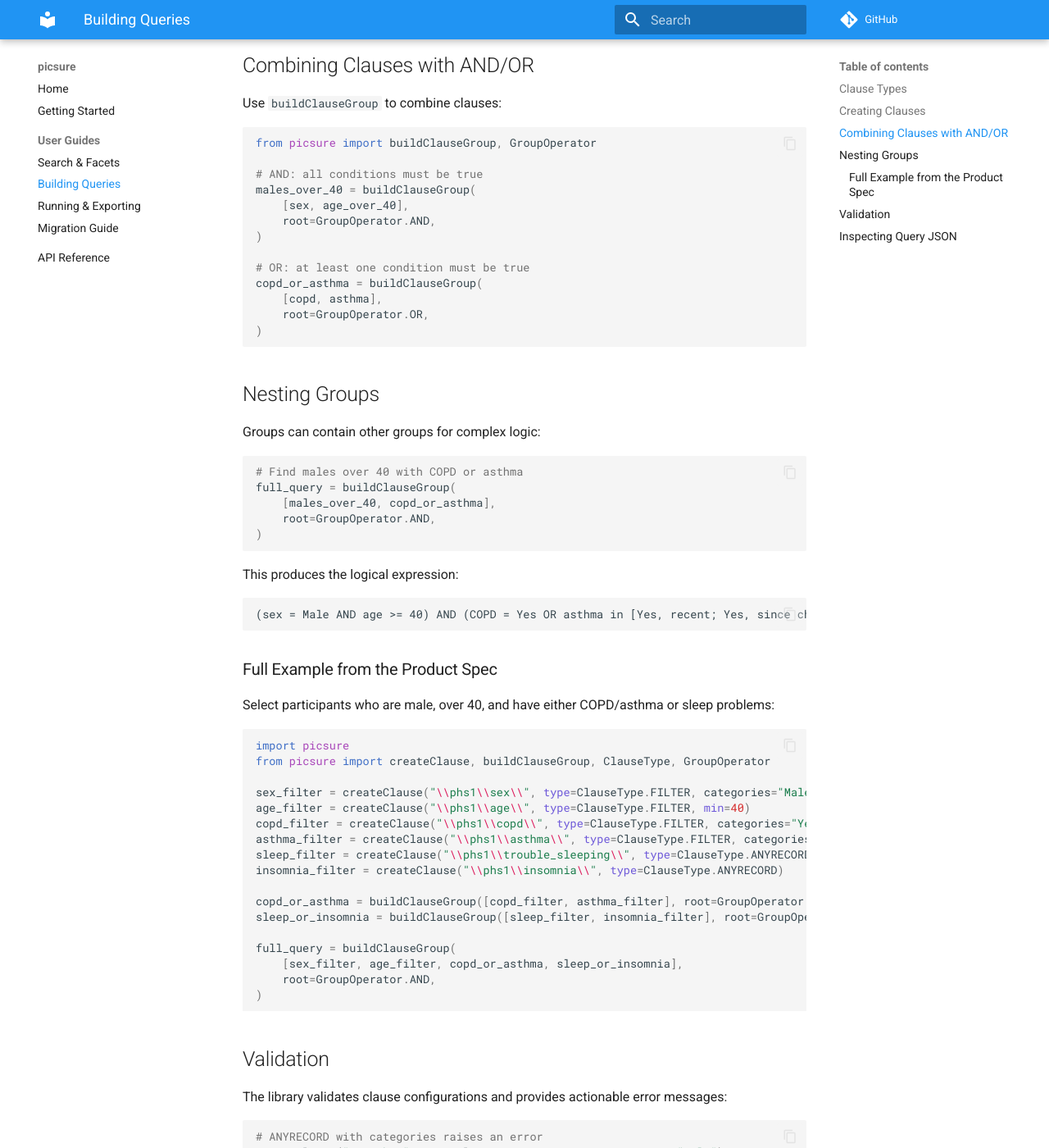
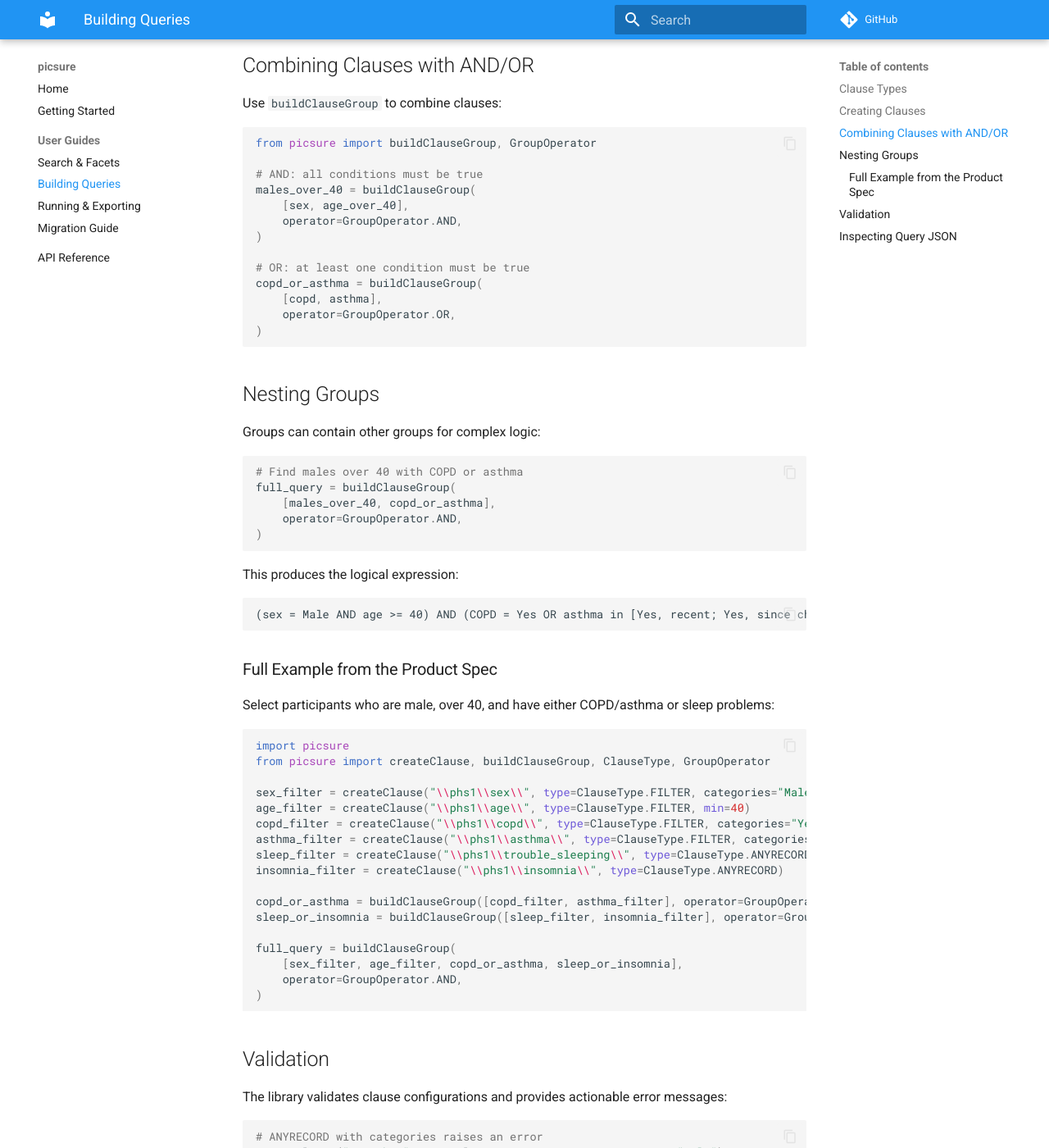
Before and after one commit to hms-dbmi/pic-sure-python-adapter-hpds, an MkDocs documentation site: the page built from docs/guides/building-queries.md, in a window 1280 px wide and 1400 px high, scrolled down 1471 px. Shown: the whole window at 82% size. Built offline with MkDocs 1.6.1 and Material for MkDocs 9.7.7, drawn with Linux system fonts in a browser that asks for light colours; comment, search, counter and statistics services are not loaded.

Commit message:
refactor(query-build): rename `root` parameter to `operator` in `buildClauseGroup` for improved clarity
- Updated all references in code, tests, and documentation to reflect the new parameter name.

````diff
--- a/docs/guides/building-queries.md
+++ b/docs/guides/building-queries.md
@@ -71,13 +71,13 @@ from picsure import buildClauseGroup, GroupOperator
 # AND: all conditions must be true
 males_over_40 = buildClauseGroup(
     [sex, age_over_40],
-    root=GroupOperator.AND,
+    operator=GroupOperator.AND,
 )
 
 # OR: at least one condition must be true
 copd_or_asthma = buildClauseGroup(
     [copd, asthma],
-    root=GroupOperator.OR,
+    operator=GroupOperator.OR,
 )
 ```
 
@@ -89,7 +89,7 @@ Groups can contain other groups for complex logic:
 # Find males over 40 with COPD or asthma
 full_query = buildClauseGroup(
     [males_over_40, copd_or_asthma],
-    root=GroupOperator.AND,
+    operator=GroupOperator.AND,
 )
 ```
 
@@ -115,12 +115,12 @@ asthma_filter = createClause("\\phs1\\asthma\\", type=ClauseType.FILTER, categor
 sleep_filter = createClause("\\phs1\\trouble_sleeping\\", type=ClauseType.ANYRECORD)
 insomnia_filter = createClause("\\phs1\\insomnia\\", type=ClauseType.ANYRECORD)
 
-copd_or_asthma = buildClauseGroup([copd_filter, asthma_filter], root=GroupOperator.OR)
-sleep_or_insomnia = buildClauseGroup([sleep_filter, insomnia_filter], root=GroupOperator.OR)
+copd_or_asthma = buildClauseGroup([copd_filter, asthma_filter], operator=GroupOperator.OR)
+sleep_or_insomnia = buildClauseGroup([sleep_filter, insomnia_filter], operator=GroupOperator.OR)
 
 full_query = buildClauseGroup(
     [sex_filter, age_filter, copd_or_asthma, sleep_or_insomnia],
-    root=GroupOperator.AND,
+    operator=GroupOperator.AND,
 )
 ```
 
````
Also changed, not shown: README.md (+1 -1 lines), docs/getting-started.md (+1 -1 lines), docs/guides/migrating-from-picsurehpdslib.md (+1 -1 lines), docs/index.md (+1 -1 lines), 2 other files.
